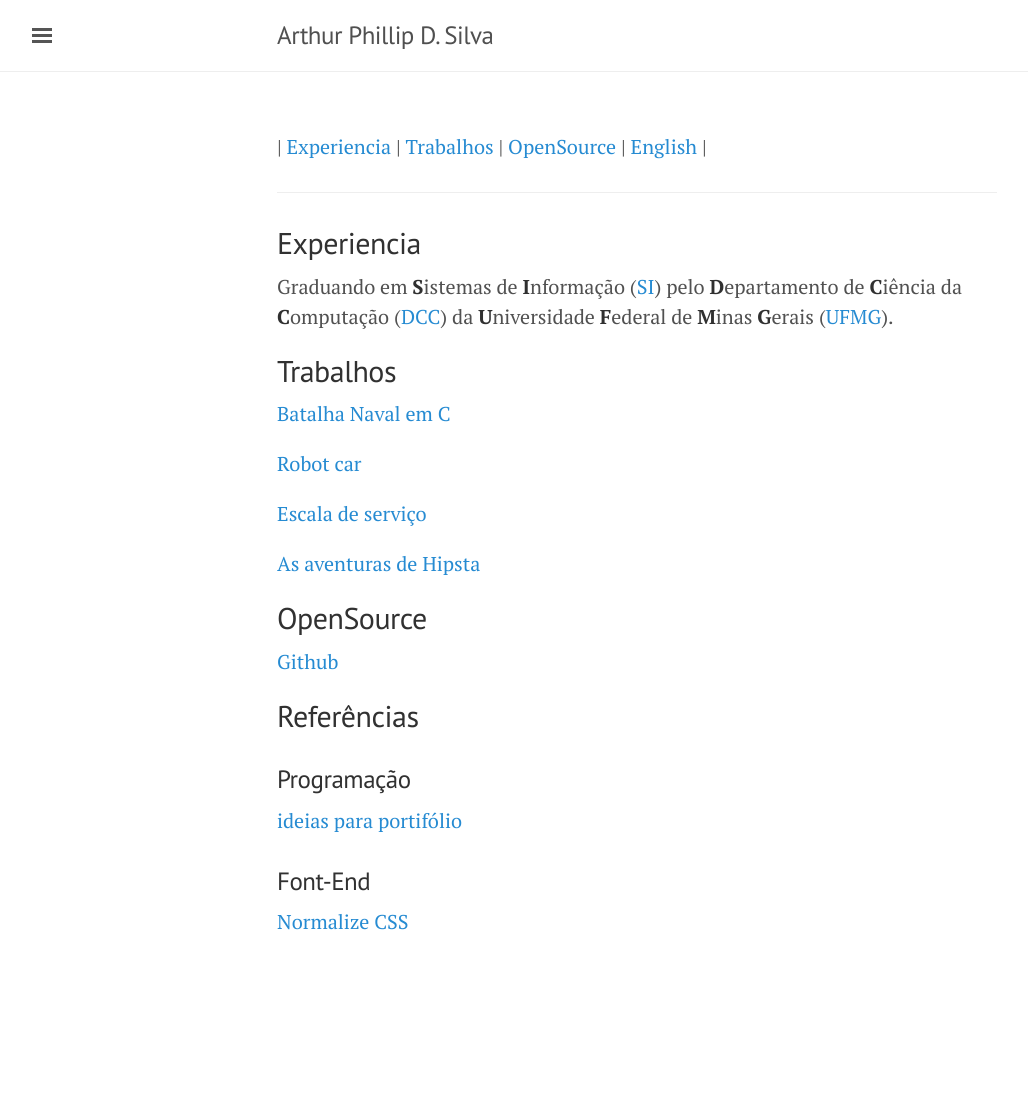
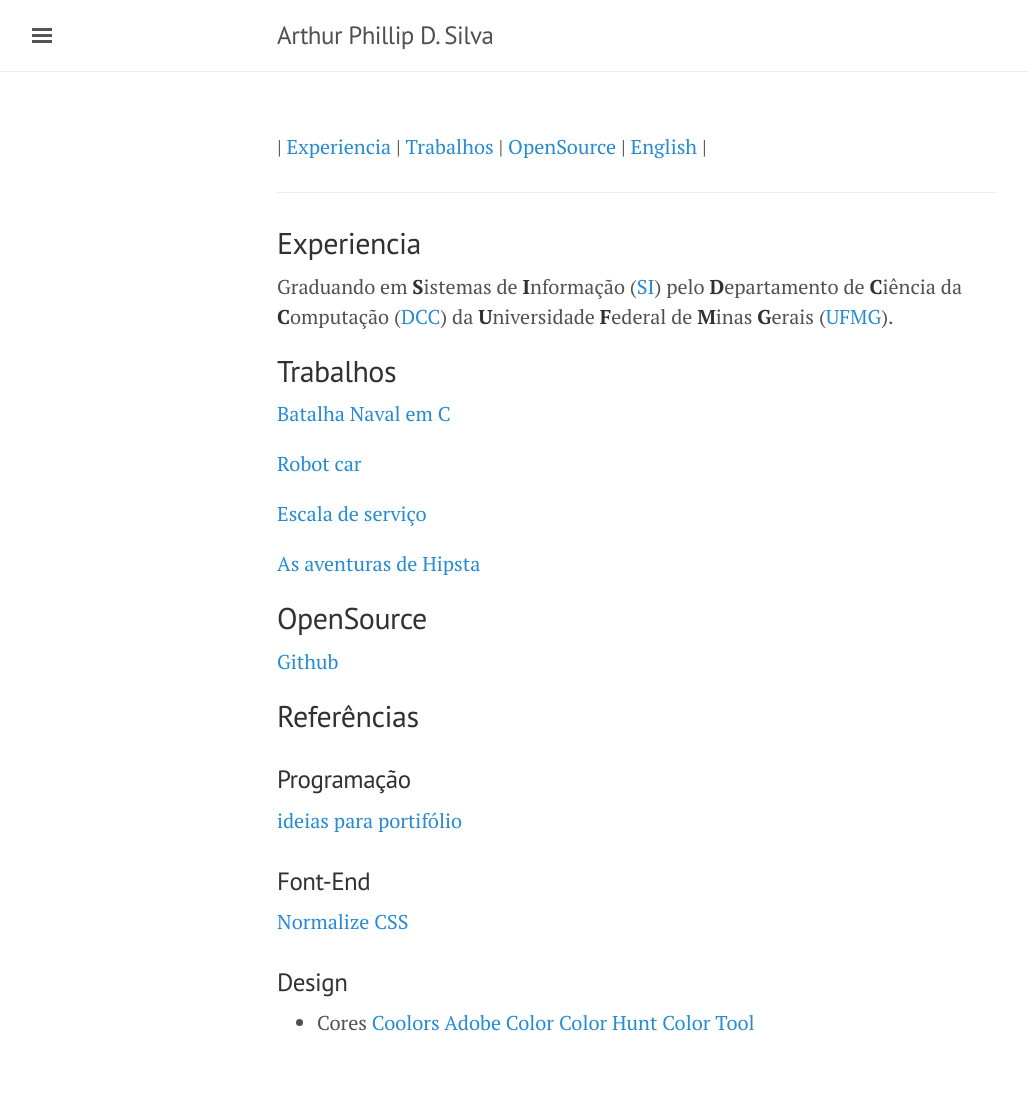
Before and after one commit to artphil/artphil.github.io, a Jekyll site: the page built from index.md, in a window 1280 px wide. Shown: the whole page, without its empty margins (3-1031 px from the left). Built offline with Jekyll 4.4.1, drawn with Linux system fonts in a browser that asks for light colours; before the commit the page ends 1017 px from its top, so only the background shows below that.

Commit message:
update references

```diff
--- a/index.md
+++ b/index.md
@@ -28,3 +28,9 @@ Graduando em **S**istemas de **I**nformação ([SI](http://dcc.ufmg.br/dcc/?q=pt
 [ideias para portifólio](https://github.com/florinpop17/app-ideas)
 ### Font-End
 [Normalize CSS](https://github.com/necolas/normalize.css/)
+### Design
+- Cores
+[Coolors](https://coolors.co/)
+[Adobe Color](https://color.adobe.com/pt/create/color-wheel)
+[Color Hunt](https://colorhunt.co/)
+[Color Tool](https://m2.material.io/resources/color/#!/?view.left=0&view.right=0&primary.color=6002ee)
```
